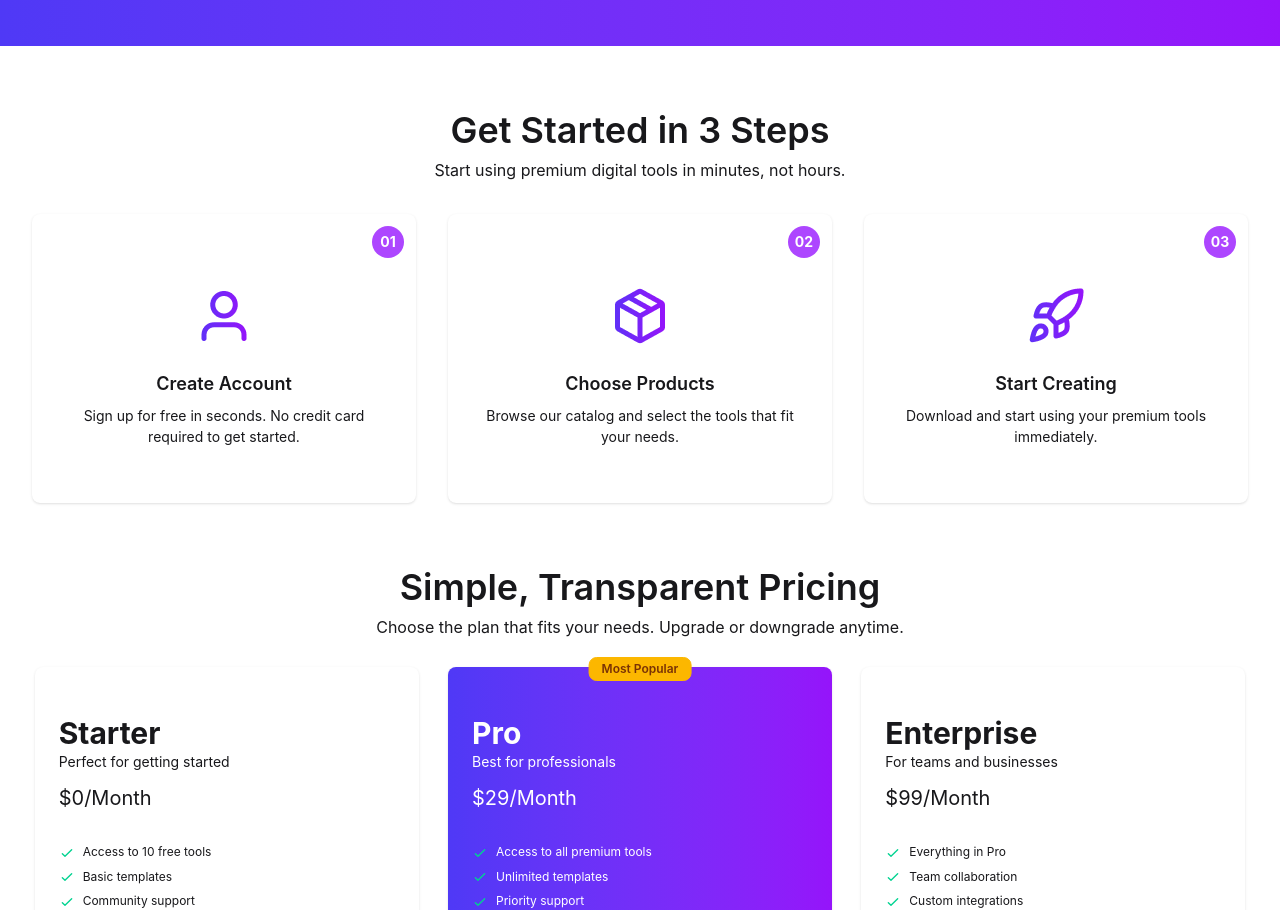
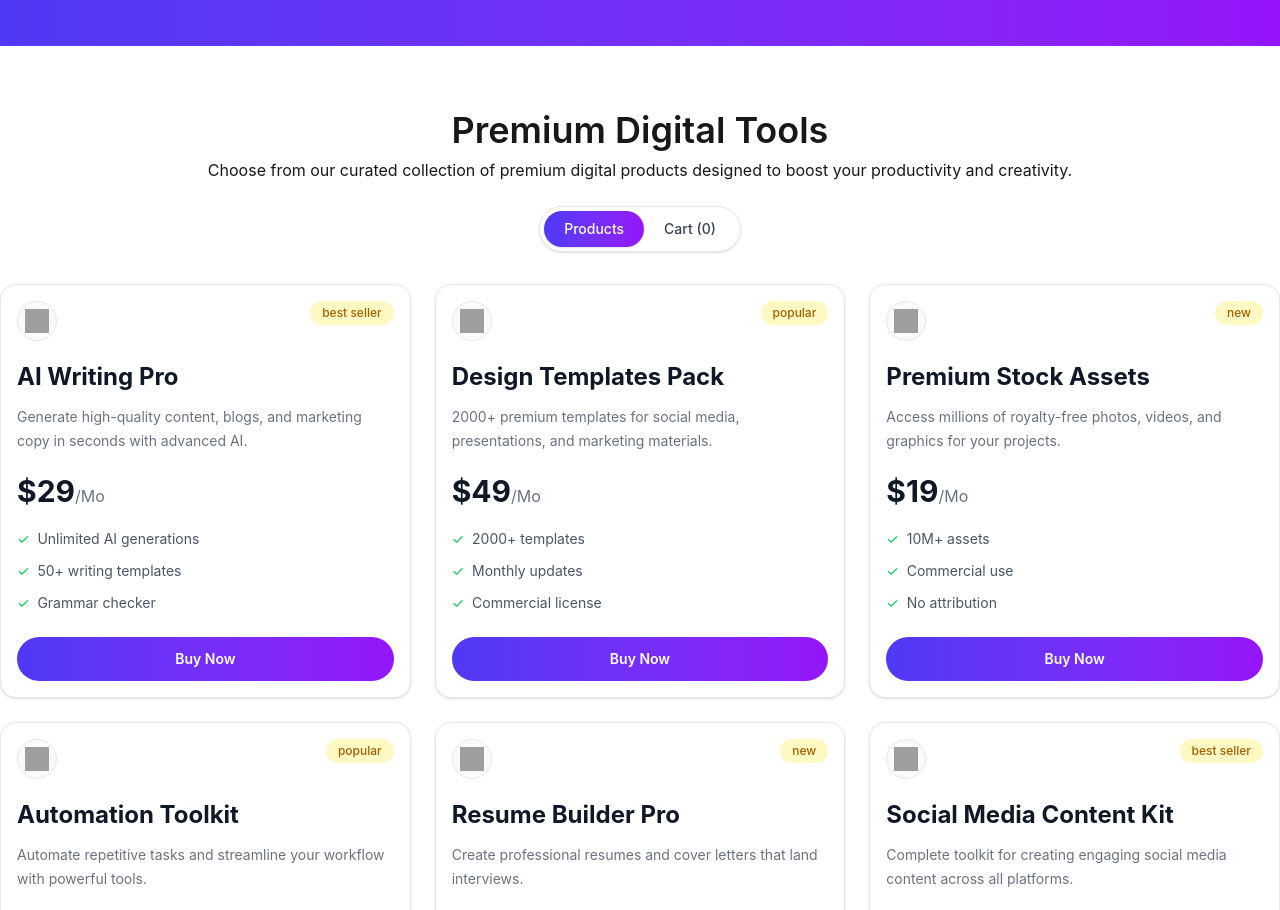
Before and after one commit to anaitullah31/digital-tools, a React (Vite) app: page / in a window 1280 px wide. Shown: the part 897-1807 px from the top of the page. Built offline with nearby package versions, Linux system fonts and the light colour scheme; grey boxes are pictures that could not be loaded.

Commit message:
Desing and implement products and cart section

```diff
--- a/src/App.jsx
+++ b/src/App.jsx
@@ -1,21 +1,97 @@
+import { useCallback, useEffect, useState } from "react";
 import "./App.css";
 import Footer from "./components/Footer/Footer";
 import GetStarted from "./components/GetStarted/GetStarted";
 import Header from "./components/Header/Header";
 import Hero from "./components/Hero/Hero";
 import Pricing from "./components/Pricing/Pricing";
+import Products from "./components/Products/Products";
 import Stat from "./components/Stat/Stat";
 import Workflow from "./components/Workflow/Workflow";
+import SectionHeading from "./components/SectionHeading/SectionHeading";
+import Cart from "./components/Cart/Cart";
+import LoadingSpinner from "./components/LoadingSpinner/LoadingSpinner";
 
 function App() {
+  const [activeTab, setActiveTab] = useState("product");
+  const [carts, setCarts] = useState([]);
+  const [products, setProducts] = useState([]);
+  const [loading, setLoading] = useState(true);
+
+  useEffect(() => {
+    fetch("products.json")
+      .then((res) => res.json())
+      .then((data) => {
+        setProducts(data);
+        setLoading(false);
+      });
+  }, []);
+
+  const handleTab = (tab) => {
+    setActiveTab(tab);
+  };
+
+  const handleAddToCart = useCallback((product) => {
+
+    setCarts((prevCarts) => [...prevCarts, product]);
+  }, []);
+
   return (
     <>
       <Header />
       <Hero />
       <Stat />
+
+      <div className="mb-8 mt-16">
+        <SectionHeading
+          title="Premium Digital Tools"
+          description="Choose from our curated collection of premium digital products designed to boost your productivity and creativity."
+        />
+
+        <div className="mt-6 flex justify-center">
+          <div className="flex items-center rounded-full border border-gray-200 bg-white p-1 shadow-sm">
+            <button
+              onClick={() => handleTab("product")}
+              className={`rounded-full px-5 py-2 text-sm font-medium transition-all duration-300 ${
+                activeTab === "product"
+                  ? "bg-linear-to-r from-[#4F39F6] to-[#9514FA] text-white shadow"
+                  : "text-gray-700"
+              }`}
+            >
+              Products
+            </button>
+
+            <button
+              onClick={() => handleTab("cart")}
+              className={`rounded-full px-5 py-2 text-sm font-medium transition-all duration-300 ${
+                activeTab === "cart"
+                  ? "bg-linear-to-r from-[#4F39F6] to-[#9514FA] text-white shadow"
+                  : "text-gray-700"
+              }`}
+            >
+              Cart ({carts.length})
+            </button>
+          </div>
+        </div>
+      </div>
+
+      <div className="max-w-7xl mx-auto">
+        {loading ? (
+          <LoadingSpinner />
+        ) : (
+          <>
+            {activeTab === "product" && (
+              <Products products={products} handleAddToCart={handleAddToCart} />
+            )}
+            {activeTab === "cart" && <Cart carts={carts} />}
+          </>
+        )}
+      </div>
+
       <GetStarted />
       <Pricing />
       <Workflow />
+
       <div className="bg-[#101727] text-white">
         <Footer />
       </div>
--- /dev/null
+++ b/src/components/Cart/Cart.jsx
@@ -0,0 +1,60 @@
+import EmptyCart from "../EmptyCart/EmptyCart";
+
+const Cart = ({ carts }) => {
+  const total = carts.reduce(
+    (accumulator, currentValue) => accumulator + currentValue.price,
+    0,
+  );
+  return (
+    <div>
+      {carts.length > 0 ? (
+        <section className="max-w-7xl mx-auto px-4">
+          <div className="rounded-2xl border border-gray-200 bg-white p-5 sm:p-6">
+            <div className="space-y-3">
+              {carts.map((item) => (
+                <div
+                  key={item.id}
+                  className="flex items-center justify-between rounded-xl bg-gray-50 px-4 py-4"
+                >
+                  <div className="flex items-center gap-3">
+                    <div className="flex h-10 w-10 items-center justify-center rounded-full bg-white border border-gray-200">
+                      <img
+                        src={item.icon}
+                        alt={item.name}
+                        className="h-5 w-5 object-contain"
+                      />
+                    </div>
+
+                    <div>
+                      <h3 className="text-sm sm:text-base font-medium text-gray-900">
+                        {item.name}
+                      </h3>
+                      <p className="text-sm text-gray-500">${item.price}</p>
+                    </div>
+                  </div>
+
+                  <button className="text-sm font-medium text-pink-500 hover:text-pink-600 cursor-pointer">
+                    Remove
+                  </button>
+                </div>
+              ))}
+            </div>
+
+            <div className="mt-6 flex items-center justify-between">
+              <p className="text-sm text-gray-500">Total:</p>
+              <h2 className="text-2xl font-bold text-gray-900">${total}</h2>
+            </div>
+
+            <button className="mt-5 w-full rounded-full bg-linear-to-r from-[#4F39F6] to-[#9514FA] py-3 text-sm font-semibold text-white cursor-pointer">
+              Proceed To Checkout
+            </button>
+          </div>
+        </section>
+      ) : (
+        <EmptyCart />
+      )}
+    </div>
+  );
+};
+
+export default Cart;
--- /dev/null
+++ b/src/components/EmptyCart/EmptyCart.jsx
@@ -0,0 +1,21 @@
+import CartImage from "../../assets/products/shopping-cart.png";
+
+const EmptyCart = () => {
+  return (
+    <div className="max-w-5xl mx-auto mt-10 px-4">
+      <h2 className="text-xl font-semibold text-gray-800 mb-6">Your Cart</h2>
+
+      <div className="flex flex-col items-center justify-center border border-gray-200 rounded-xl py-20 text-center bg-white">
+        {/* Icon */}
+        <div className="w-14 h-14 flex items-center justify-center rounded-full bg-gray-100 mb-4">
+          <img src={CartImage} alt="" />
+        </div>
+
+        {/* Text */}
+        <p className="text-gray-500 text-sm">Your cart is empty</p>
+      </div>
+    </div>
+  );
+};
+
+export default EmptyCart;
--- /dev/null
+++ b/src/components/LoadingSpinner/LoadingSpinner.jsx
@@ -0,0 +1,9 @@
+const LoadingSpinner = () => {
+  return (
+    <div className="flex items-center justify-center">
+      <span className="loading loading-ring loading-xl"></span>
+    </div>
+  );
+};
+
+export default LoadingSpinner;
--- a/src/components/Pricing/Pricing.jsx
+++ b/src/components/Pricing/Pricing.jsx
@@ -1,6 +1,7 @@
 import { Suspense } from "react";
 import SectionHeading from "../SectionHeading/SectionHeading";
 import PricingData from "./PricingData";
+import LoadingSpinner from "../LoadingSpinner/LoadingSpinner";
 
 const loadingPringData = async () => {
   const res = await fetch("subscription.json");
@@ -16,9 +17,7 @@ const Pricing = () => {
         description="Choose the plan that fits your needs. Upgrade or downgrade anytime."
       />
       <div>
-        <Suspense
-          fallback={<span className="loading loading-ring loading-xl"></span>}
-        >
+        <Suspense fallback={<LoadingSpinner />}>
           <PricingData allPricingData={allPricingData} />
         </Suspense>
       </div>
--- a/src/components/Pricing/PricingCard.jsx
+++ b/src/components/Pricing/PricingCard.jsx
@@ -2,7 +2,6 @@ import Button from "../Button/Button";
 
 const PricingCard = ({ subscription }) => {
   const { name, description, price, features, buttonText, tag } = subscription;
-  console.log(tag);
 
   return (
     <div
--- /dev/null
+++ b/src/components/ProductCard/ProductCard.jsx
@@ -0,0 +1,47 @@
+import React from "react";
+
+const ProductCard = ({ product, handleAddToCart }) => {
+  const { name, description, price, tagType, features, icon } = product;
+
+  return (
+    <div className="w-full rounded-2xl border border-gray-200 bg-white p-4 shadow-sm">
+      <div className="flex items-start justify-between">
+        <div className="flex h-10 w-10 items-center justify-center rounded-full border border-gray-200 bg-gray-50 text-lg">
+          <img src={icon} alt={name} className="w-6 h-6" />
+        </div>
+
+        <span className="rounded-full bg-yellow-100 px-3 py-1 text-xs font-medium text-yellow-700">
+          {tagType}
+        </span>
+      </div>
+
+      <div className="mt-5">
+        <h2 className="text-2xl font-bold text-gray-900">{name}</h2>
+        <p className="mt-3 text-sm leading-6 text-gray-500">{description}</p>
+      </div>
+
+      <div className="mt-5">
+        <span className="text-3xl font-bold text-gray-900">${price}</span>
+        <span className="text-base text-gray-500">/Mo</span>
+      </div>
+
+      <ul className="mt-5 space-y-3 text-sm text-gray-600">
+        {features.map((feature, idx) => (
+          <li key={idx} className="flex items-center gap-2">
+            <span className="text-green-500">✓</span>
+            {feature}
+          </li>
+        ))}
+      </ul>
+
+      <button
+        onClick={() => handleAddToCart(product)}
+        className="mt-6 w-full rounded-full bg-linear-to-r from-[#4F39F6] to-[#9514FA] py-3 text-sm font-semibold text-white cursor-pointer"
+      >
+        Buy Now
+      </button>
+    </div>
+  );
+};
+
+export default React.memo(ProductCard);
--- a/src/components/Products/Products.jsx
+++ b/src/components/Products/Products.jsx
@@ -1,10 +1,17 @@
+import ProductCard from "../ProductCard/ProductCard";
 
-const Products = () => {
-    return (
-        <div>
-
-        </div>
-    );
+const Products = ({ products, handleAddToCart }) => {
+  return (
+    <div className="grid grid-cols-1 sm:grid-cols-2 lg:grid-cols-3 gap-6">
+      {products.map((product) => (
+        <ProductCard
+          key={product.id}
+          product={product}
+          handleAddToCart={handleAddToCart}
+        />
+      ))}
+    </div>
+  );
 };
 
 export default Products;
```
